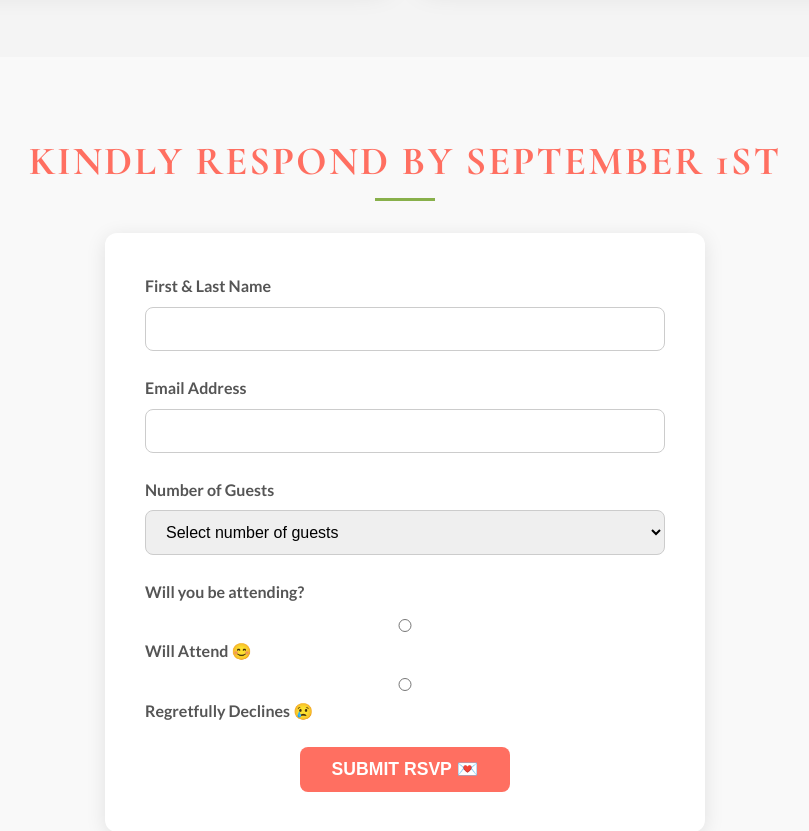
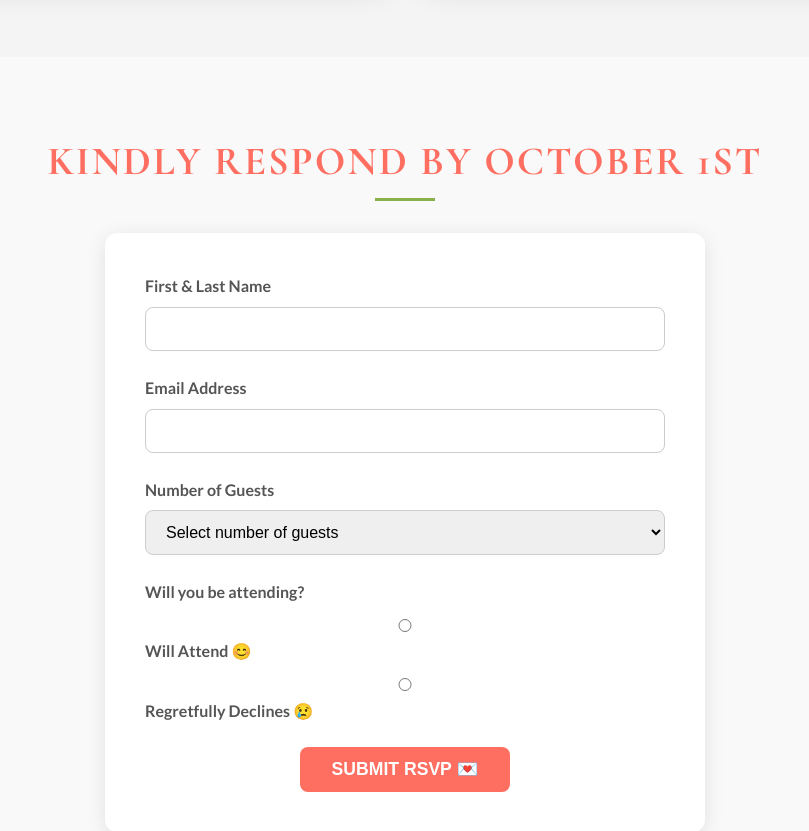
Before and after one commit to arvinyu233/sandra-and-harmon-wedding, a plain HTML site: page index.html in a window 1280 px wide. Shown: the part 3300-4131 px from the top of the page, without its empty margins (235-1044 px from the left). Drawn offline with nearby package versions, Linux system fonts and the light colour scheme.

Commit message:
Change RSVP date to October 1st

```diff
--- a/index.html
+++ b/index.html
@@ -115,7 +115,7 @@
     <!-- RSVP Section -->
     <section id="rsvp" class="rsvp-section reveal" aria-label="RSVP">
         <div class="container">
-            <h2 class="section-title">Kindly Respond By September 1st</h2>
+            <h2 class="section-title">Kindly Respond By October 1st</h2>
             <form class="rsvp-form" id="rsvp-form" action="https://docs.google.com/forms/d/e/1FAIpQLSen6cQc5eLPjLnEKOaLcztdfaStOCr_5bTKlixXAkNNs27xBg/formResponse" method="POST" target="_blank">
                 <div class="form-group">
                     <label for="name">First & Last Name</label>
```
